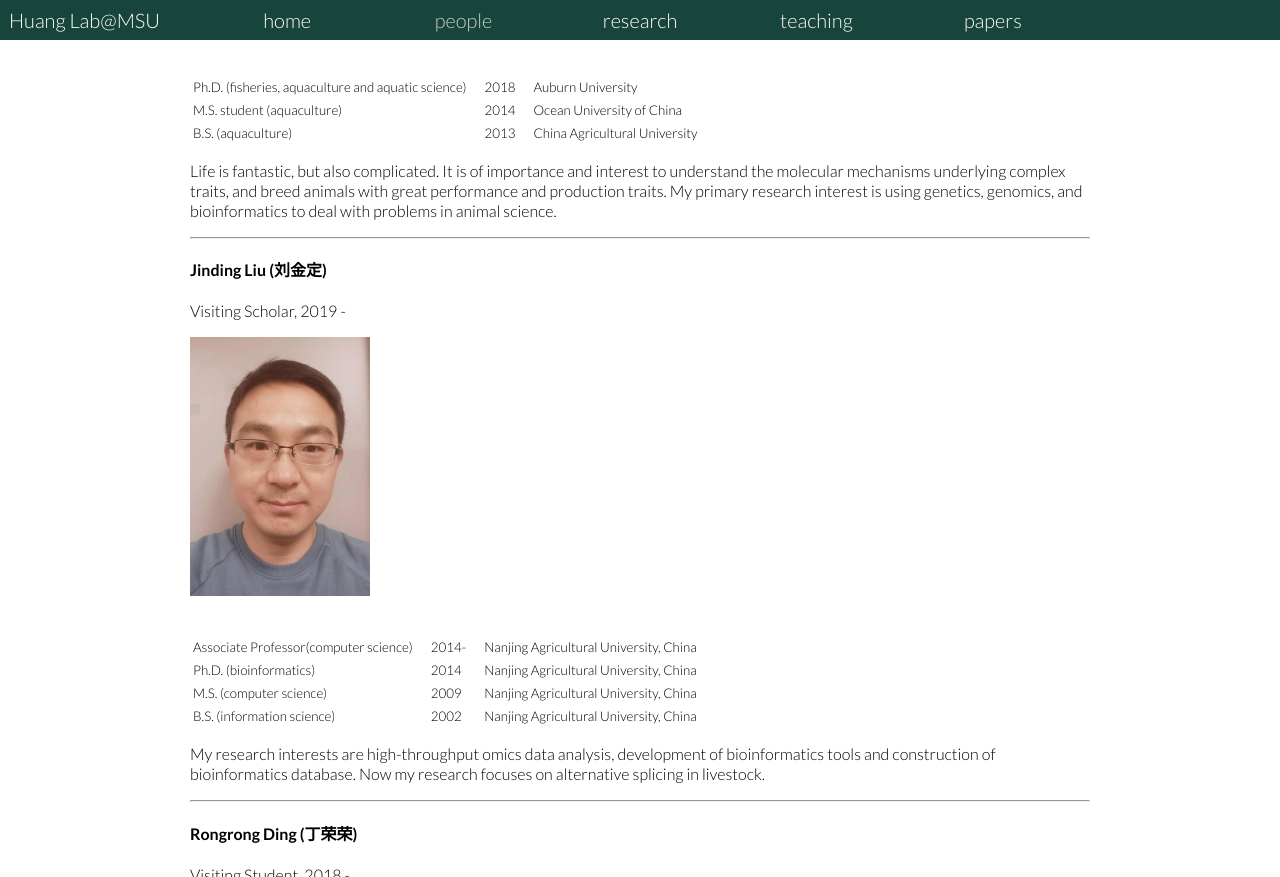
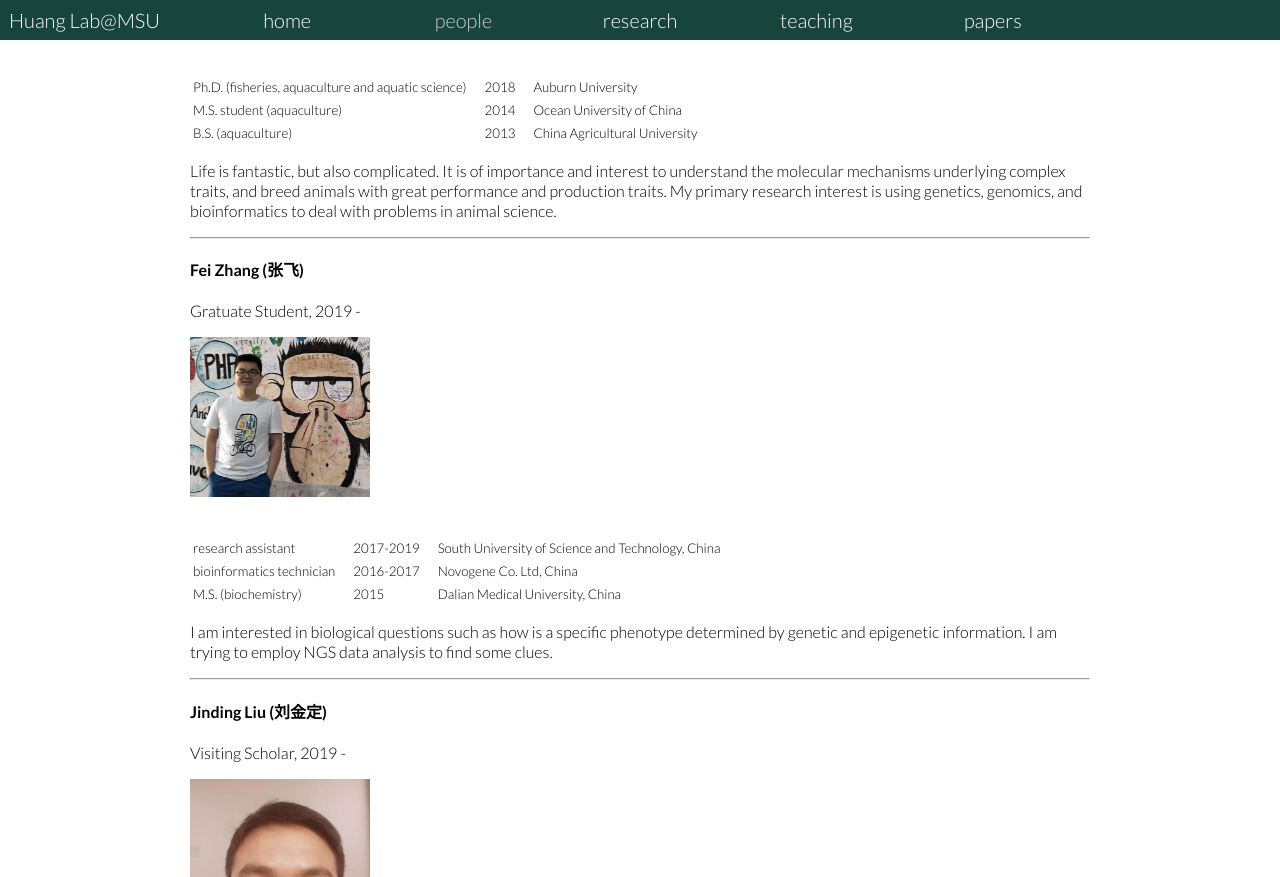
Before and after one commit to qgg-lab/qgg-lab.github.io, a Jekyll site: the page built from _pages/people.md, in a window 1280 px wide and 1400 px high, scrolled down 1252 px, cut to the strip 0-877 px from the top of the window. Built offline with Jekyll 4.4.1, drawn with Linux system fonts in a browser that asks for light colours; some web fonts are replaced; some of the changed text lies outside the part shown.

Commit message:
update teaching and people pages

```diff
--- a/_pages/people.md
+++ b/_pages/people.md
@@ -51,6 +51,21 @@ Life is fantastic, but also complicated. It is of importance and interest to und
 
 -----
 
+#### Fei Zhang (张飞)
+Gratuate Student, 2019 -
+
+<img src="files/feizhang.jpg" style="width: 20%; max-width: 200px; min-width: 120px; display: block; margin-right: 20px;" >
+
+| | | |
+|-|-|-|
+|<small>research assistant</small> | <small>2017-2019</small> | <small>South University of Science and Technology, China</small> |
+|<small>bioinformatics technician</small> | <small>2016-2017</small> | <small>Novogene Co. Ltd, China</small>
+|<small> M.S. (biochemistry) </small> | <small>2015</small> | <small>Dalian Medical University, China</small>
+
+I am interested in biological questions such as how is a specific phenotype determined by genetic and epigenetic information. I am trying to employ NGS data analysis to find some clues.
+
+-----
+
 #### Jinding Liu (刘金定)
 Visiting Scholar, 2019 -
 
@@ -74,9 +89,9 @@ Visiting Student, 2018 -
 
 | | | |
 |-|-|-|
-|<small>Ph.D. (genetics)</small> | <small>In progress</small> | <small>South China Agricultural University, China</small> |
-|<small>M.S. (animal genetics and breeding)</small> | <small>2014</small> | <small>South China Agricultural University, China</small> |
-|<small>B.S. (animal biotechnology)</small> | <small>2011</small> | <small>South China Agricultural University, China</small> |
+|<small>Ph.D. student </small> | <small>2017-</small> | <small>South China Agricultural University, China</small> |
+|<small>M.S. (animal genetics and breeding)</small> | <small>2017</small> | <small>South China Agricultural University, China</small> |
+|<small>B.S. (animal biotechnology)</small> | <small>2014</small> | <small>South China Agricultural University, China</small> |
 
 My main research direction is the use of biostatistics and bioinformatics tools to identify functional genes of important economic traits (e.g. feeding behavior and feed efficiency traits ) in pigs.
 
@@ -89,9 +104,8 @@ Visiting Student, 2019 -
 
 | | | |
 |-|-|-|
-|<small>Ph.D. (genetics)</small> | <small>In progress</small> | <small>South China Agricultural University, China</small> |
-|<small>M.S. (animal genetics and breeding)</small> | <small>2015</small> | <small>South China Agricultural University, China</small> |
-|<small>B.S. (animal biotechnology)</small> | <small>2011</small> | <small>South China Agricultural University, China</small> |
+|<small>gratuate student</small> | <small>2015-</small> | <small>South China Agricultural University, China</small> |
+|<small>B.S. (animal biotechnology)</small> | <small>2015</small> | <small>South China Agricultural University, China</small> |
 
 Pigs play an important role in agricultural production. I used to work on improving pig production ability (e.g. make pig grow faster, have higher feed efficiency) through biostatistics and bioinformatics tools. Currently, I focus on using multiple omics to research the pig crossing problem.
 
```
Also changed, not shown: _pages/ans490f18.md (+1 -0 lines), _pages/ans490f19.md (+3 -2 lines), news/_posts/2019-08-28-zhangfei.md (added, +10 -0 lines), files/feizhang.jpg (added).
